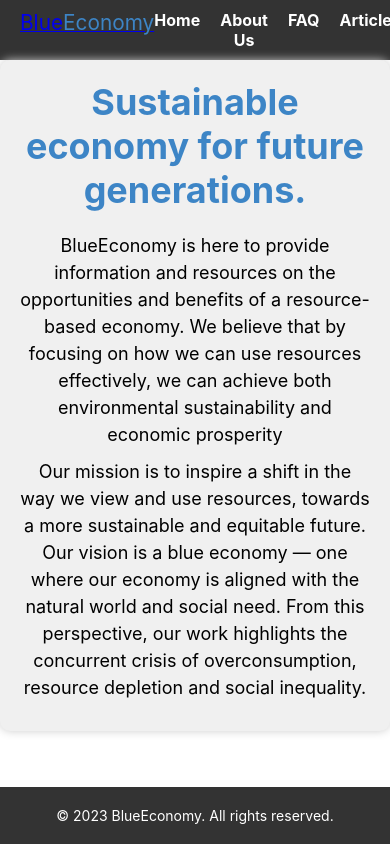
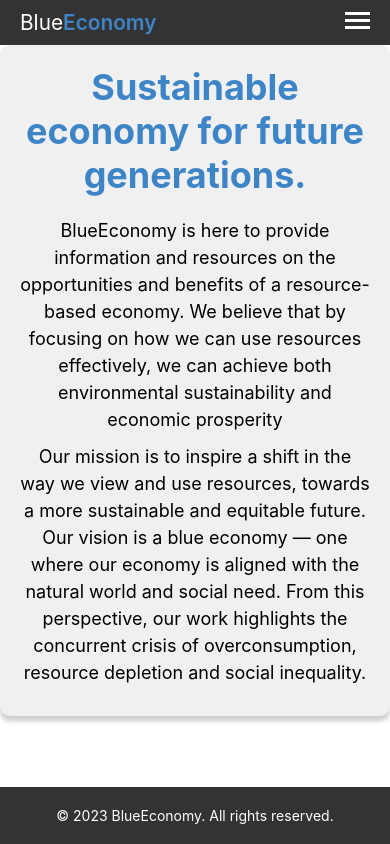
Before and after one commit to verykenny/rbe, a React (Create React App) app: page / in a window 390 px wide. Built offline with nearby package versions, Linux system fonts and the light colour scheme.

Commit message:
responsive navbar

```diff
--- a/src/components/Logo/index.js
+++ b/src/components/Logo/index.js
@@ -4,7 +4,7 @@ import { Link } from "react-router-dom";
 const Logo = () => {
   return (
     <LogoContainer>
-      <Link to="/"><BlueLabel>Blue</BlueLabel><EconomyLabel>Economy</EconomyLabel></Link>
+      <LogoLink to="/"><BlueLabel>Blue</BlueLabel><EconomyLabel>Economy</EconomyLabel></LogoLink>
     </LogoContainer>
   );
 }
@@ -13,13 +13,20 @@ const LogoContainer = styled.div`
 
 `;
 
+const LogoLink = styled(Link)`
+  color: #fff;
+  text-decoration: none;
+`;
+
 const BlueLabel = styled.span`
   font-size: 1.3rem;
+  color: #fff;
 `;
 
 const EconomyLabel = styled.span`
   font-size: 1.3rem;
   color: #3d85c6;
+  font-weight: 600;
 `;
 
 export default Logo;
--- a/src/components/NavBar/index.js
+++ b/src/components/NavBar/index.js
@@ -1,12 +1,21 @@
+import { useState } from 'react';
 import { Link } from 'react-router-dom';
 import styled from 'styled-components';
 import Logo from '../Logo';
 
 const Navbar = () => {
+
+  const [isOpen, setIsOpen] = useState(false);
+
   return (
     <NavContainer>
       <Logo />
-      <NavItems>
+      <Toggle isOpen={isOpen} onClick={() => setIsOpen(!isOpen)}>
+        <HamburgerBar />
+        <HamburgerBar />
+        <HamburgerBar />
+      </Toggle>
+      <NavItems isOpen={isOpen}>
         <NavItem>
           <NavLink to="/">Home</NavLink>
         </NavItem>
@@ -32,11 +41,38 @@ const NavContainer = styled.div`
   padding: 10px 20px;
 `;
 
+const Toggle = styled.div`
+  display: none;
+  flex-direction: column;
+  cursor: pointer;
+
+  @media (max-width: 768px) {
+    display: flex;
+  }
+`;
+
+const HamburgerBar = styled.span`
+  height: 3px;
+  width: 25px;
+  background-color: #fff;
+  margin: 2px 0;
+`;
+
 const NavItems = styled.ul`
   display: flex;
   list-style: none;
   margin: 0;
   padding: 0;
+
+  @media (max-width: 768px) {
+    flex-direction: column;
+    position: absolute;
+    top: 44px;
+    left: ${({ isOpen }) => isOpen ? '0' : '-100%'};
+    width: 100%;
+    background-color: #333;
+    transition: all 0.3s ease-in-out;
+  }
 `;
 
 const NavItem = styled.li`
@@ -45,15 +81,24 @@ const NavItem = styled.li`
   &:last-child {
     margin-right: 0;
   }
+
+  @media (max-width: 768px) {
+    margin: .3rem 0;
+  }
 `;
 
 const NavLink = styled(Link)`
   color: #fff;
   text-decoration: none;
   font-weight: bold;
-  font-size: 16px;
+  font-size: 1rem;
   &:hover {
     color: #ccc;
+  }
+
+  @media (max-width: 768px) {
+    padding: 10px;
+    width: 100%;
   }
 `;
 
--- a/src/pages/AboutUs/AboutUs.css
+++ b/src/pages/AboutUs/AboutUs.css
@@ -3,7 +3,7 @@
   padding: 20px;
   background-color: #f0f0f0;
   border-radius: 10px;
-  box-shadow: 0px 0px 10px #ccc;
+  box-shadow: 0px 5px 5px #ccc;
 }
 
 .about h1 {
--- a/src/pages/Home/Home.css
+++ b/src/pages/Home/Home.css
@@ -3,7 +3,7 @@
   padding: 20px;
   background-color: #f0f0f0;
   border-radius: 10px;
-  box-shadow: 0px 0px 10px #ccc;
+  box-shadow: 0px 5px 5px #ccc;
 }
 
 .home h1 {
```
